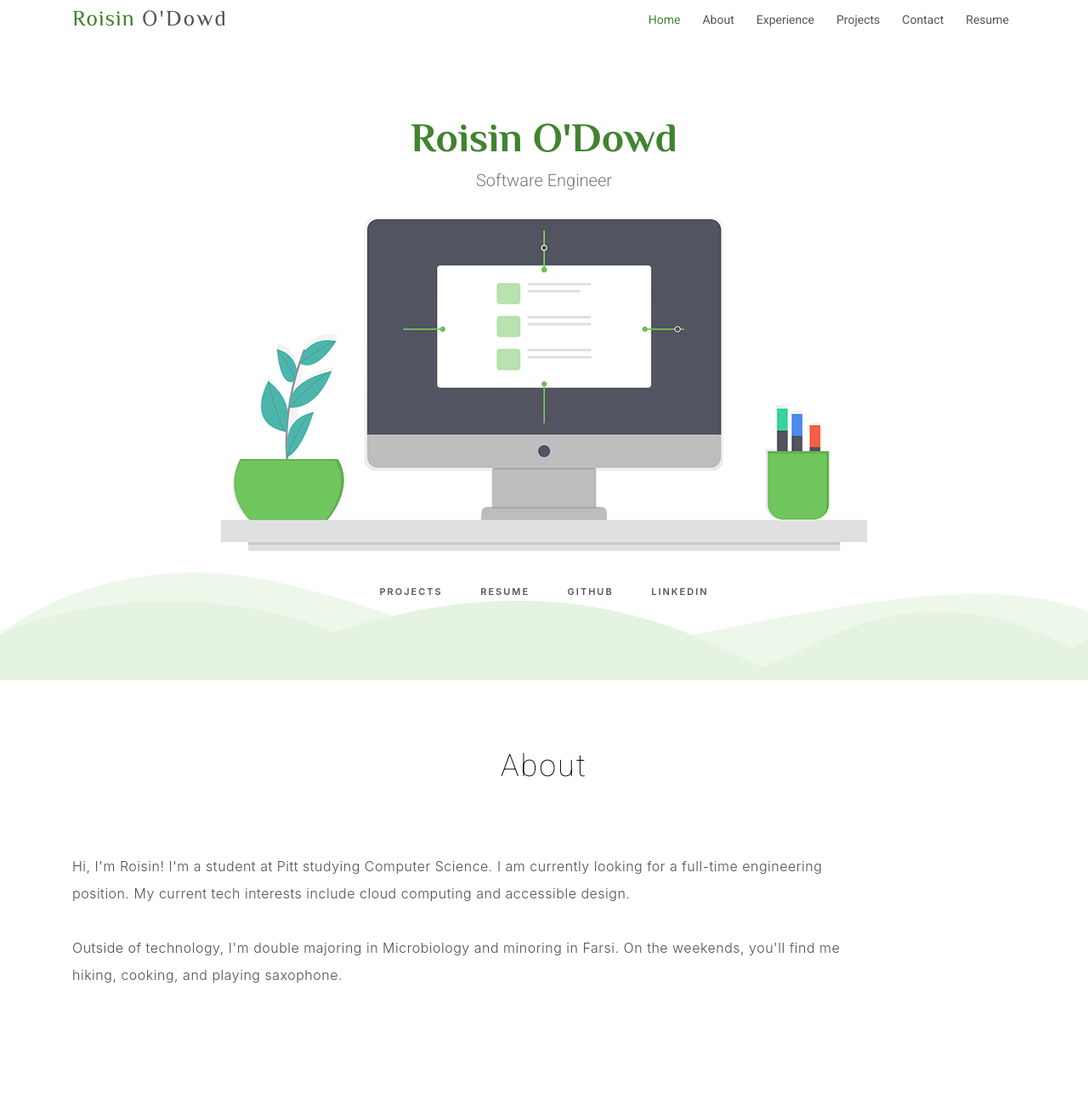
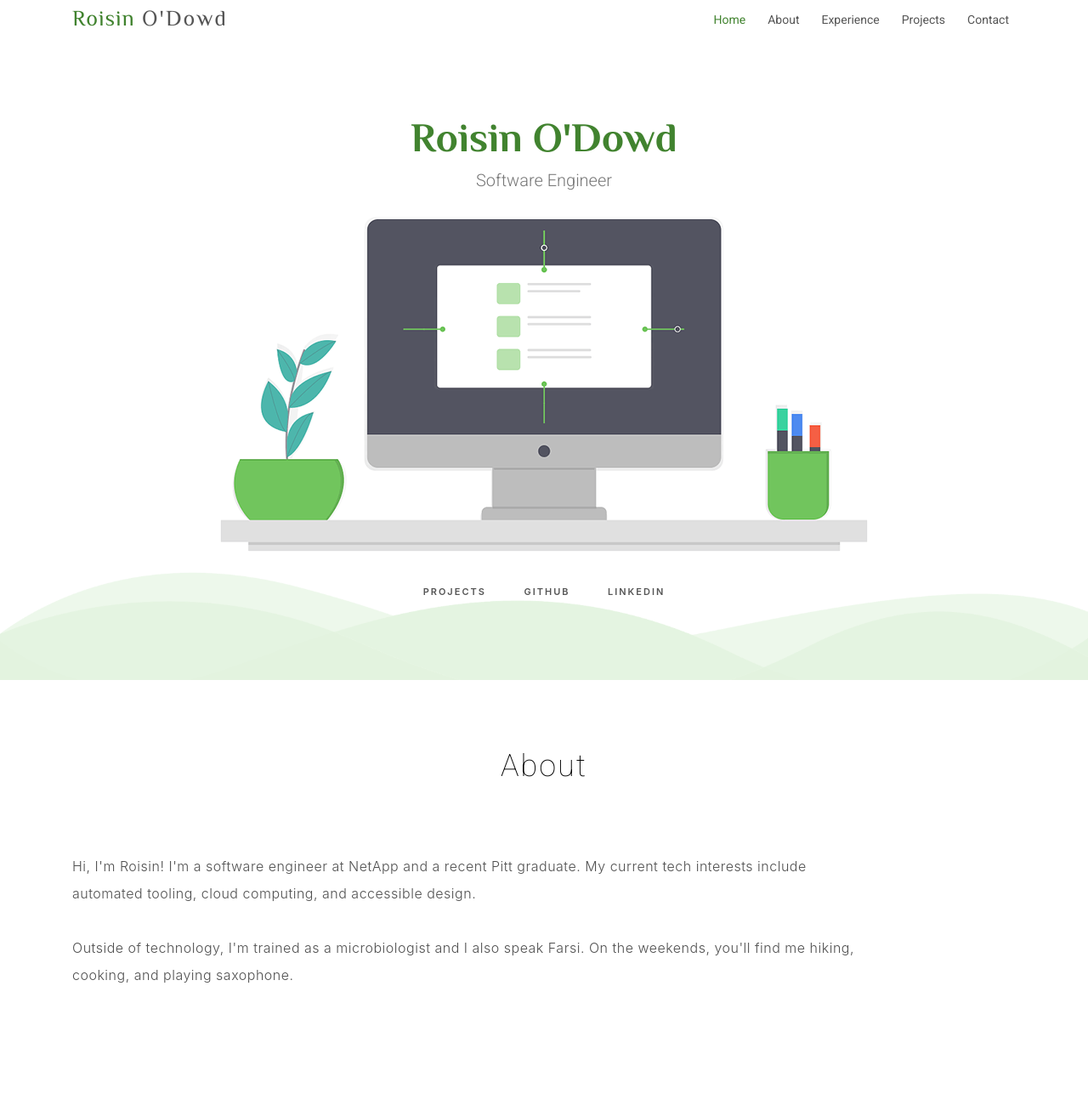
Before and after one commit to RoisinODowd/RoisinODowd, a plain HTML site: page index.html in a window 1280 px wide. Shown: the top 1300 px of the page at 85% size. Drawn offline with Linux system fonts and the light colour scheme.

Commit message:
Updated text and links

```diff
--- a/index.html
+++ b/index.html
@@ -63,7 +63,6 @@ Currently working on custom Javascript
           <li><a href="#experience">Experience</a></li>
           <li><a href="#projects">Projects</a></li>
           <li><a href="#contact">Contact</a></li>
-          <li><a target="_blank" href="https://drive.google.com/file/d/1lkFbtzUjdXZOSyyzqpMr-HIB67fGmKYi/view?usp=sharing">Resume</a></li>
         </ul>
       </nav>
     </div>
@@ -77,7 +76,6 @@ Currently working on custom Javascript
       <img src="img/hero-img.png" alt="Computer">
       <div class="btns">
         <a href="#projects">Projects</a>
-        <a target="_blank" href="https://drive.google.com/file/d/1lkFbtzUjdXZOSyyzqpMr-HIB67fGmKYi/view?usp=sharing">Resume</a>
         <a target="_blank" href="https://github.com/RoisinODowd">Github</a>
         <a target="_blank" href="https://www.linkedin.com/in/roisinodowd/">LinkedIn</a>
       </div>
@@ -97,8 +95,8 @@ Currently working on custom Javascript
     <div class="container">
         <div class="col-lg-10 col-md-6">
           <div class="row justify-content-center">
-              <p>Hi, I'm Roisin! I'm a student at Pitt studying Computer Science. I am currently looking for a full-time engineering position. My current tech interests include cloud computing and accessible design.
-            </br></br>Outside of technology, I'm double majoring in Microbiology and minoring in Farsi. On the weekends, you'll find me hiking, cooking, and playing saxophone.
+              <p>Hi, I'm Roisin! I'm a software engineer at NetApp and a recent Pitt graduate. My current tech interests include automated tooling, cloud computing, and accessible design.
+            </br></br>Outside of technology, I'm trained as a microbiologist and I also speak Farsi. On the weekends, you'll find me hiking, cooking, and playing saxophone.
             </p>
 
       </div>
```
